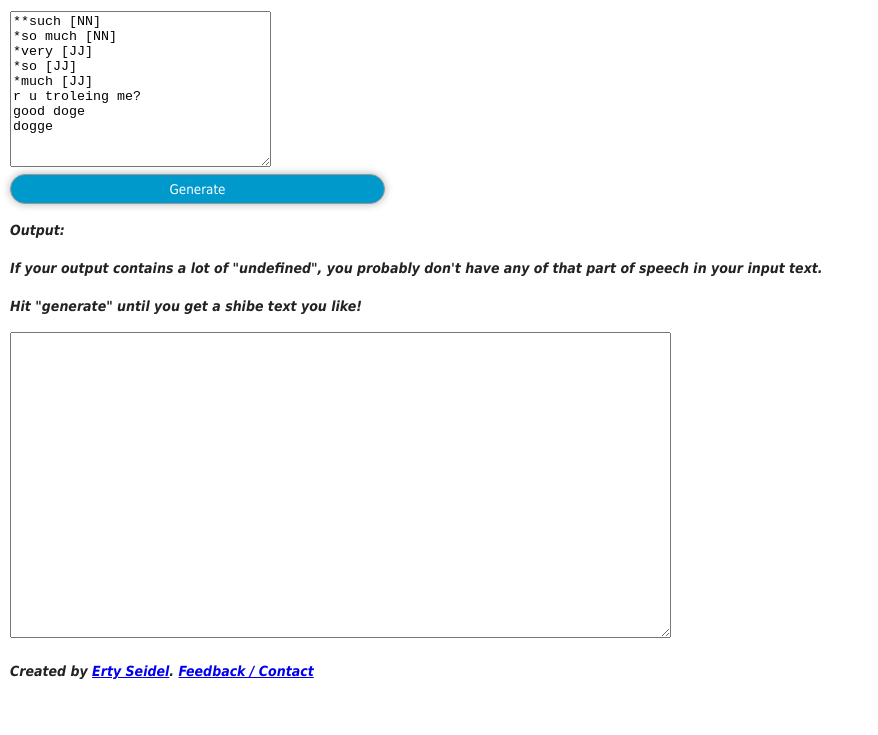
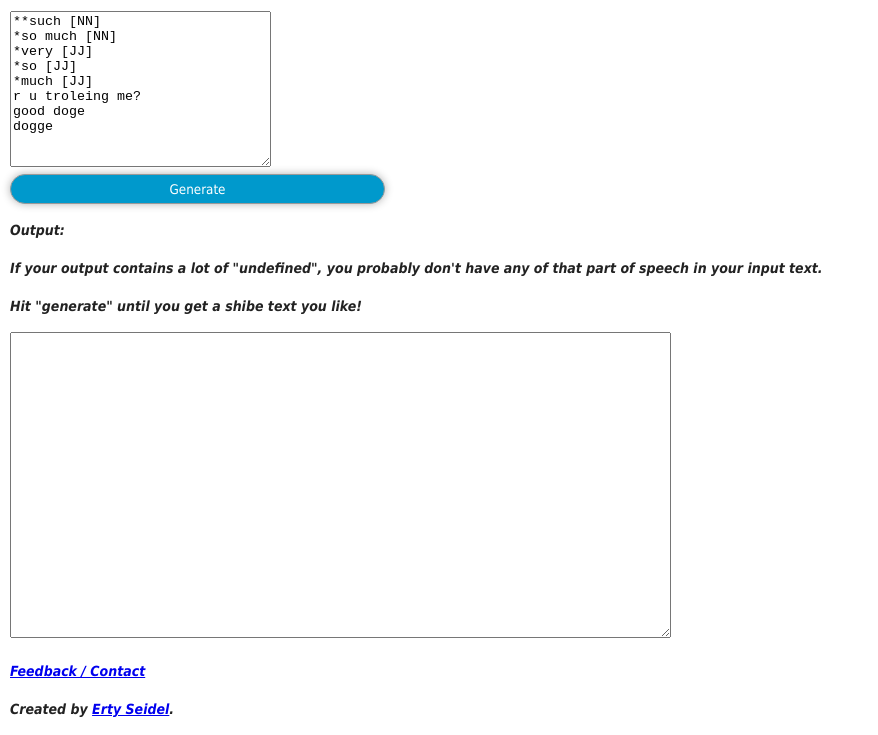
Before and after one commit to ertyseidohl/shibe, a plain HTML site: page index.html in a window 1280 px wide. Shown: the part 819-1554 px from the top of the page, without its empty margins (0-878 px from the left). Before the commit the page ends 1516 px from the top, so only its background shows below. Drawn offline with Linux system fonts and the light colour scheme; a script that the page names is missing.

Commit message:
minor footer style fixes

```diff
--- a/index.html
+++ b/index.html
@@ -215,7 +215,8 @@
 			<p>Hit "generate" until you get a shibe text you like!</p>
 			<textarea id="output" rows="20" cols="80"></textarea></div>
 		<div>
-			<p>Created by <a href="./erty.me">Erty Seidel</a>. <a href="./contact">Feedback / Contact</a></p>
+			<p><a href="./contact">Feedback / Contact</a></p>
+			<p>Created by <a href="http://erty.me">Erty Seidel</a>.</p>
 		</div>
 		<script>
 			(function(i,s,o,g,r,a,m){i['GoogleAnalyticsObject']=r;i[r]=i[r]||function(){
```
